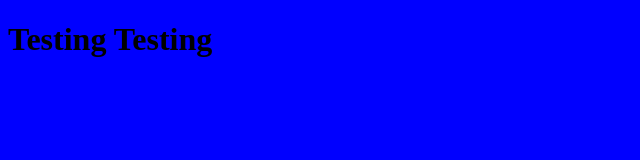
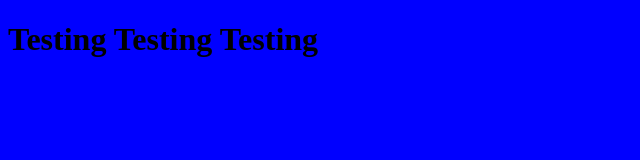
Before and after one commit to janp55/excursion4, a plain HTML site: page index.html in a window 1280 px wide. Shown: the whole page, without its empty margins (0-640 px from the left). Drawn offline with Linux system fonts and the light colour scheme.

Commit message:
testing again

```diff
--- a/index.html
+++ b/index.html
@@ -7,6 +7,6 @@
     <link rel="stylesheet" href="./resources/css/style.css"
 </head>
 <body>
-    <h1>Testing Testing</h1>
+    <h1>Testing Testing Testing</h1>
 </body>
 </html>
```
